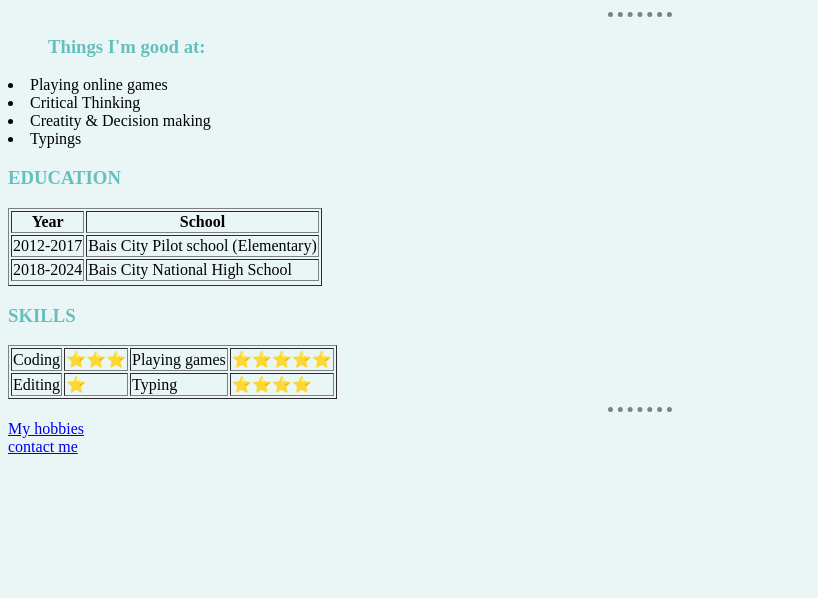
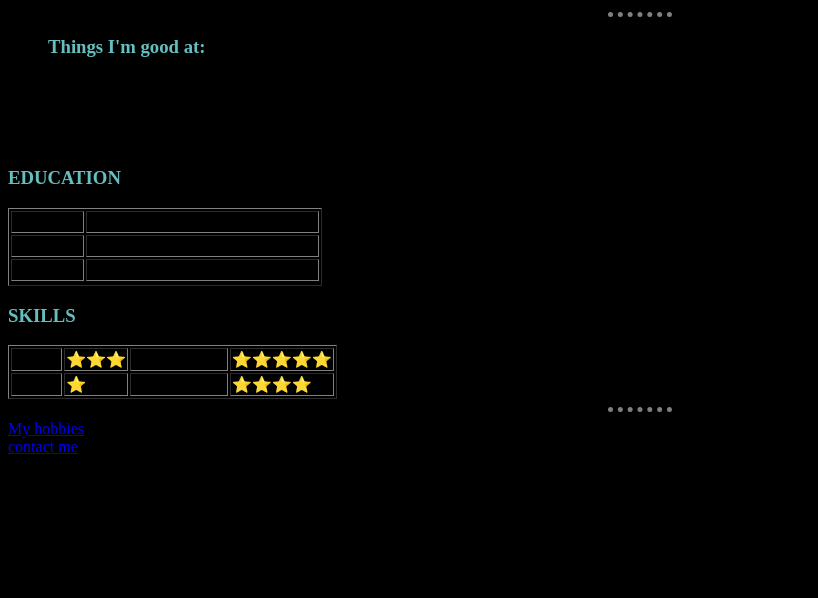
Before and after one commit to brownyyy22/brown, a plain HTML site: page index.html in a window 1280 px wide. Shown: the part 202-800 px from the top of the page, without its empty margins (0-818 px from the left). Drawn offline with Linux system fonts and the light colour scheme.

Commit message:
Update style.css

```diff
--- a/style.css
+++ b/style.css
@@ -1,6 +1,6 @@
 
 body {
-  background-color: #eaf6f6;
+  background-color: #000000;
 }
 
 h1 {
```
